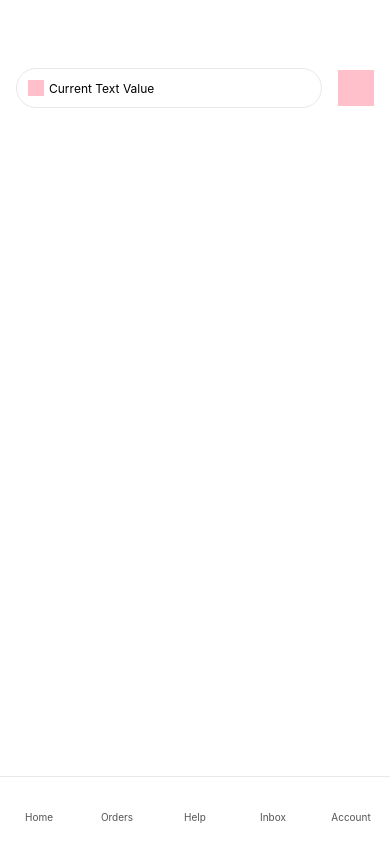
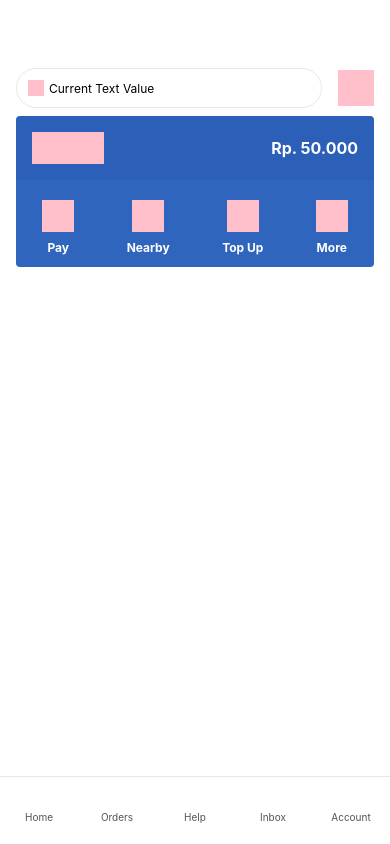
Before and after one commit to clementandreas97/ride-hailing-app, a React Native app in the folder RideHailingApp/: screen / in a window 390 px wide. Built offline with nearby package versions, Linux system fonts and the light colour scheme.

Commit message:
Add Header section below search section

```diff
--- a/RideHailingApp/App.js
+++ b/RideHailingApp/App.js
@@ -16,8 +16,43 @@ export default function App() {
           </View>
         </View>
         {/* Header Section */}
-        <View>
+        <View style={{marginHorizontal: 16, marginTop: 8}}>
+          {/* Upper Header Section */}
+          <View style={{borderTopLeftRadius: 4, borderTopRightRadius: 4, backgroundColor: '#2C5FB8', flexDirection: 'row', justifyContent: 'space-between', paddingHorizontal: 16, alignItems: 'center', paddingVertical: 16}}>
+            <View style={{width: 72, height: 32, backgroundColor: 'pink'}}>
 
+            </View>
+            <Text style={{fontWeight: 'bold', fontSize: 16, color: 'white'}}>
+            Rp. 50.000
+            </Text>
+          </View>
+          {/* Lower Header Section */}
+          <View style={{borderBottomLeftRadius: 4, borderBottomRightRadius: 4, backgroundColor: '#2F65BD', flexDirection: 'row', justifyContent: 'space-around', paddingTop: 20, paddingBottom: 12}}>
+            <View style={{alignItems: 'center'}}>
+              <View style={{backgroundColor: 'pink', width: 32, height: 32}}></View>
+              <Text style={{marginTop: 8, fontWeight: 'bold', fontSize: 12, color: 'white'}}>
+                Pay
+              </Text>
+            </View>
+            <View style={{alignItems: 'center'}}>
+              <View style={{backgroundColor: 'pink', width: 32, height: 32}}></View>
+              <Text style={{marginTop: 8, fontWeight: 'bold', fontSize: 12, color: 'white'}}>
+                Nearby
+              </Text>
+            </View>
+            <View style={{alignItems: 'center'}}>
+              <View style={{backgroundColor: 'pink', width: 32, height: 32}}></View>
+              <Text style={{marginTop: 8, fontWeight: 'bold', fontSize: 12, color: 'white'}}>
+                Top Up
+              </Text>
+            </View>
+            <View style={{alignItems: 'center'}}>
+              <View style={{backgroundColor: 'pink', width: 32, height: 32}}></View>
+              <Text style={{marginTop: 8, fontWeight: 'bold', fontSize: 12, color: 'white'}}>
+                More
+              </Text>
+            </View>
+          </View>
         </View>
       </View>
       <View style={styles.tabBar}>
```
